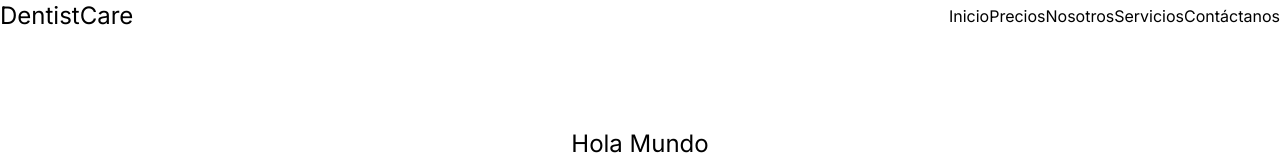
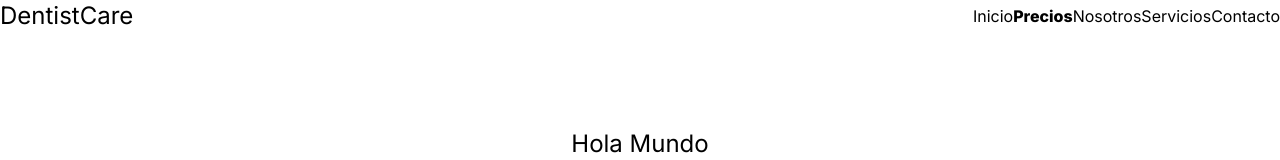
Before and after one commit to AlanHernandez97/DentistCare, a Next.js app: page /pricing in a window 1280 px wide. Shown: the top 160 px of the page. Built offline with nearby package versions, Linux system fonts and the light colour scheme.

Commit message:
Efecto en navbar creado

```diff
--- a/Atomic/Atoms/LinkButton.tsx
+++ b/Atomic/Atoms/LinkButton.tsx
@@ -1,4 +1,6 @@
+'use client'
 import Link from 'next/link'
+import { usePathname } from 'next/navigation';
 
 type LinkButtonProps = {
 	path: string;
@@ -6,7 +8,9 @@
 }
 
 export default function LinkButton({ path, text }: LinkButtonProps) {
+	const pathname = usePathname()
+	console.log(pathname)
 	return (
-		<Link className='border p-3 hover:underline rounded-md' href={'/contact'}>Contáctanos</Link>
+		<Link className={`border p-3 hover:underline rounded-md ${(pathname === path) && 'font-extrabold'}`} href={path}>{text}</Link>
 	)
 }
--- a/Atomic/Atoms/PathLink.tsx
+++ b/Atomic/Atoms/PathLink.tsx
@@ -1,4 +1,6 @@
+'use client'
 import Link from "next/link";
+import { usePathname } from "next/navigation";
 
 type PathLinkProps = {
 	path: string;
@@ -6,7 +8,9 @@
 }
 
 export default function PathLink({ path, text }: PathLinkProps) {
+	const pathname = usePathname()
+	console.log(pathname)
 	return (
-		<Link className='hover:underline' href={path}>{text}</Link>
+		<Link className={`hover:underline ${(pathname === path) && 'font-extrabold'}`} href={path}>{text}</Link>
 	)
 }
--- a/Atomic/Molecules/MoleculeNav.tsx
+++ b/Atomic/Molecules/MoleculeNav.tsx
@@ -1,10 +1,13 @@
-import Link from "next/link"
+'use client'
 import DentistLogo from "../Atoms/DentistLogo"
 import LinkButton from '../Atoms/LinkButton';
 import PathLink from "../Atoms/PathLink";
+import { usePathname } from "next/navigation";
 
 
 function MoleculeNav() {
+
+
 
 
 	const navItems = [
--- a/components/navbar/Navbar.tsx
+++ b/components/navbar/Navbar.tsx
@@ -1,5 +1,4 @@
 import MoleculeNav from '@/Atomic/Molecules/MoleculeNav'
-import Link from 'next/link'
 import React from 'react'
 
 function Navbar() {
```
